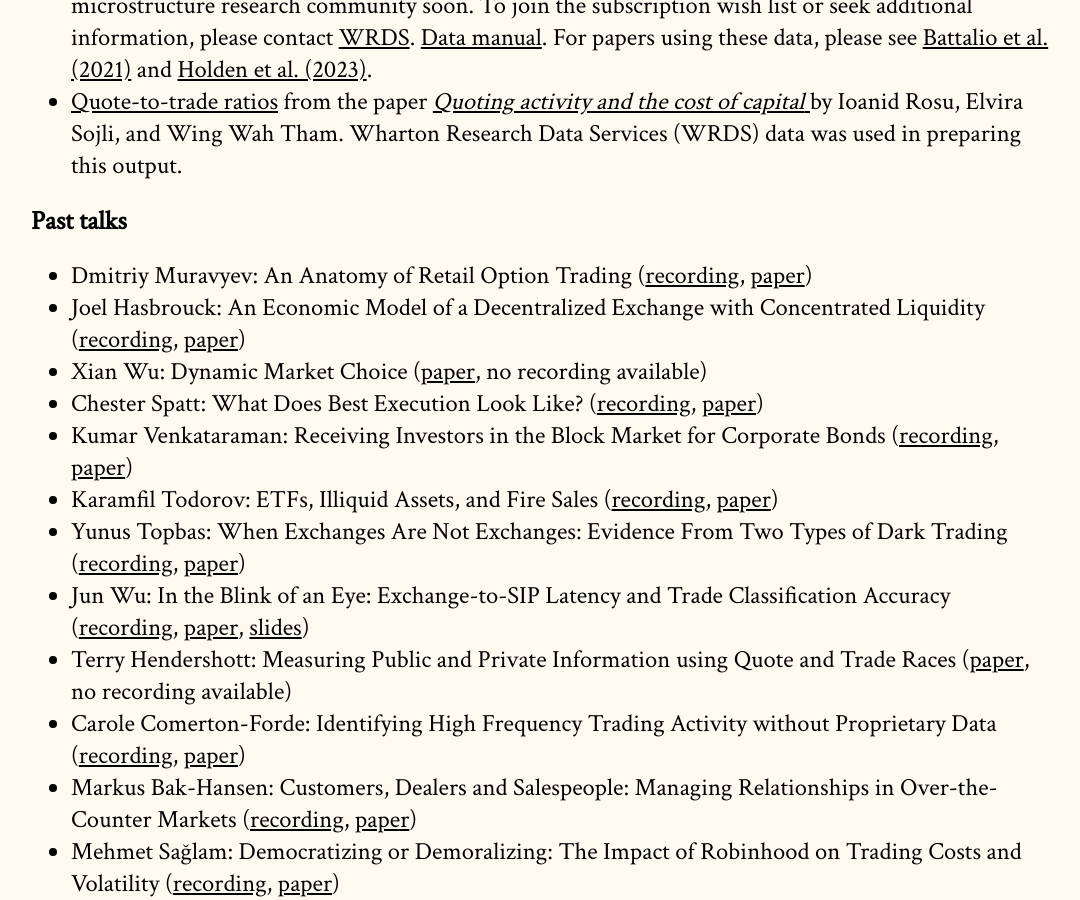
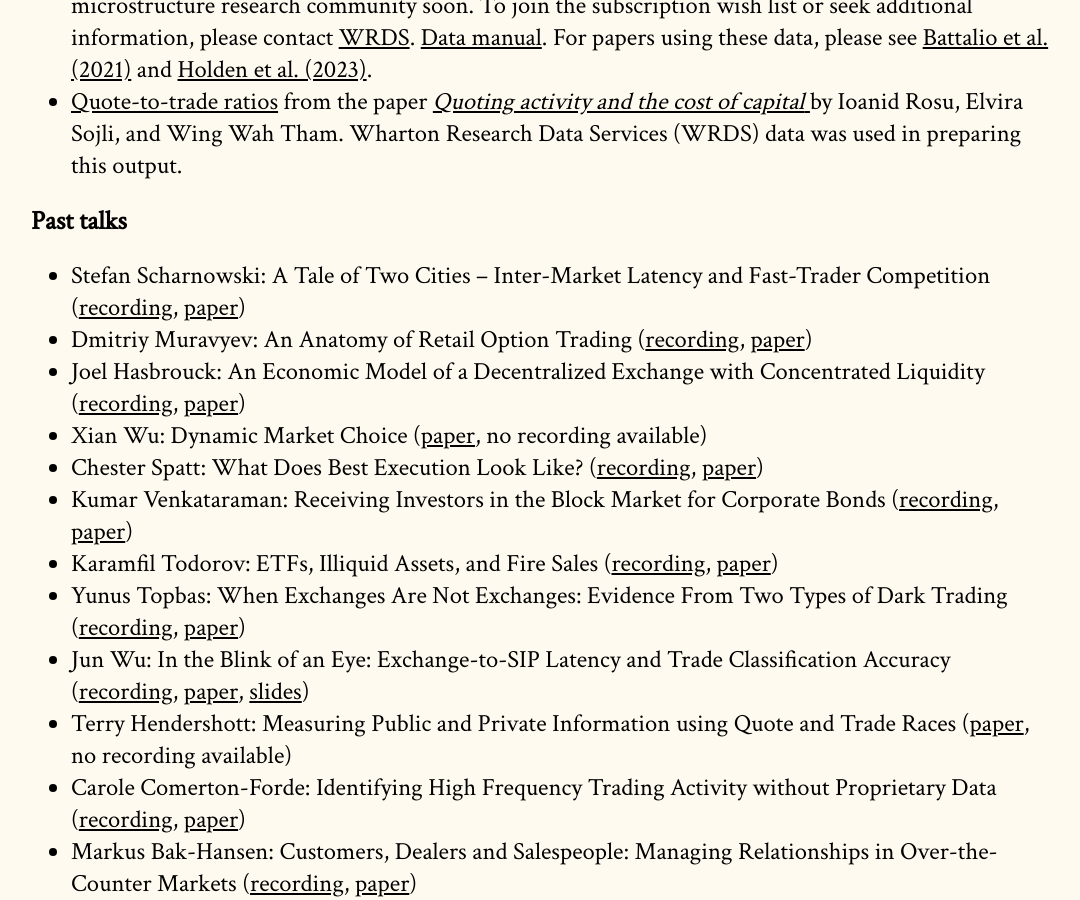
Before and after one commit to cpfiffer/microstructure.exchange, a Jekyll site: the page built from index.md, in a window 1280 px wide and 900 px high, scrolled down 3133 px. Shown: the whole window, without its empty margins (97-1177 px from the left). Built offline with Jekyll 4.4.1, drawn with Linux system fonts in a browser that asks for light colours; some web fonts are replaced.

Commit message:
Update index.md

```diff
--- a/index.md
+++ b/index.md
@@ -72,6 +72,7 @@ The Microstructure Exchange will host resources, tools, and data for microstruct
 - [Quote-to-trade ratios](https://drive.google.com/file/d/1H8wMvA_59-N5Y_xiDPGTbpBsX5BFwOIV/view) from the paper [_Quoting activity and the cost of capital_ ](https://papers.ssrn.com/sol3/papers.cfm?abstract_id=3005928) by Ioanid Rosu, Elvira Sojli, and Wing Wah Tham. Wharton Research Data Services (WRDS) data was used in preparing this output.
 
 ## Past talks
+- Stefan Scharnowski: A Tale of Two Cities – Inter-Market Latency and Fast-Trader Competition ([recording](https://youtu.be/2DhIm4_cm2s),  [paper](https://papers.ssrn.com/sol3/papers.cfm?abstract_id=3475442))
 - Dmitriy Muravyev: An Anatomy of Retail Option Trading ([recording](https://youtu.be/ePQ5KhX7Rrw),  [paper](https://papers.ssrn.com/sol3/papers.cfm?abstract_id=4682388))
 - Joel Hasbrouck: An Economic Model of a Decentralized Exchange with Concentrated Liquidity ([recording](https://youtu.be/s7lS_jCsdsU), [paper](https://microstructure.exchange/papers/hasbrouck.pdf))
 - Xian Wu: Dynamic Market Choice ([paper](https://urldefense.com/v3/__https://drive.google.com/open?id=1aQ0WTuz9dJKkgRostWan9X-bLeI-V2-P&usp=drive_fs__;!!Mak6IKo!L-z-kxTbrcR1S27KDGKU1kBxdacoDkFFPdXJg8KBt7149vRLhd4X5qEZ4j-vYtdXLliilHMDyE0JEDdmfiY$), no recording available)
```
